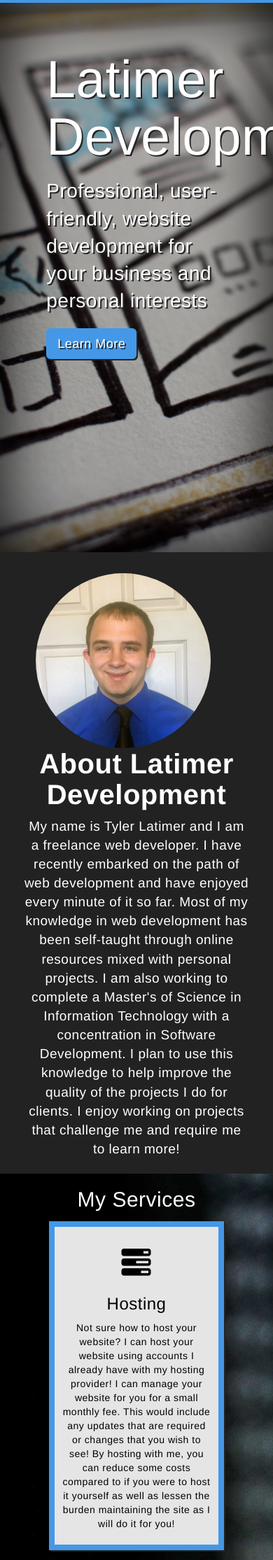
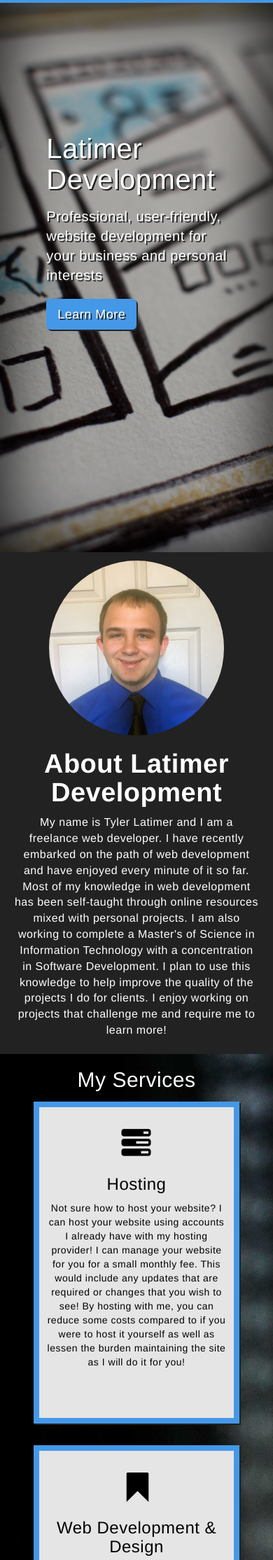
Before and after one commit to trlatimer/latimerdevelopment, a PHP site: page / in a window 390 px wide; the page is wider, and only the part inside the window is pictured. Shown: the part 46-2275 px from the top of that part at 70% size. Run offline with PHP 8.4, Linux system fonts and the light colour scheme.

Commit message:
Add media queries, fix cover text too high, fix footer
Add media queries for 650px and 1000px, fix cover text displaying too high on smaller screens, change footer from list to flexbox

```diff
--- a/includes/footer.php
+++ b/includes/footer.php
@@ -1,9 +1,15 @@
 <div class="footer">
-    <ul class="footerlist">
-        <li id="copyright">&copy; <?php echo date('Y') ?> Latimer Development</li>
-        <li id="phone">Phone: 208-553-6162</li>
-        <li id="email">Email: trlatimer95@gmail.com</li>
-    </ul>
+    <div class="footerGrid">
+        <div id="copyright" class="footerContent">
+            &copy; <?php echo date('Y') ?> Latimer Development
+        </div>
+        <div id="phone" class="footerContent">
+            Phone: 208-553-6162
+        </div>
+        <div id="email" class="footerContent">
+            Email: trlatimer95@gmail.com
+        </div>
+    </div>
 
 </div>
 
--- a/index.php
+++ b/index.php
@@ -13,17 +13,15 @@
     </div>
 </section>
 <section class="about" id="about">
-    <div class="container">
-        <div class="row">
-            <div class="col-sm-4" id="image">
-                <img src="images/ProfPicture1.jpg">
+        <div class="aboutGrid">
+            <div class="aboutImage">
+                <img src="images/ProfPicture1.jpg" alt="Picture of me">
             </div>
-            <div class="col-sm-8 aboutContent">
+            <div class="aboutContent">
                 <h2>About Latimer Development</h2>
                 <p>My name is Tyler Latimer and I am a freelance web developer. I have recently embarked on the path of web development and have enjoyed every minute of it so far. Most of my knowledge in web development has been self-taught through online resources mixed with personal projects. I am also working to complete a Master's of Science in Information Technology with a concentration in Software Development. I plan to use this knowledge to help improve the quality of the projects I do for clients. I enjoy working on projects that challenge me and require me to learn more!</p>
             </div>
         </div>
-    </div>
 </section>
 <section class="services">
     <h2>My Services</h2>
--- a/styles.css
+++ b/styles.css
@@ -77,7 +77,7 @@ nav.navbar-inverse {
     text-shadow: 2px 2px #232323;
     padding-left: 2vw;
     margin: 0 auto;
-    padding-top: 13%;
+    padding-top: 20vh;
     width: 70%;
     position: relative;
     z-index: 1;
@@ -108,28 +108,44 @@ nav.navbar-inverse {
      ABOUT SECTION STYLES
    =======================*/
 
-#image img {
-    margin-left: 10%;
-    margin-top: 5%;
+.about img {
     height: 250px;
     width: 250px;
     border-radius: 50%;
-    float: left;
 }
 
 .about {
     background: #222;
     background-size: cover;
     color: white;
-    font-size: 19px;
+    font-size: 16px;
+    text-align: left;
     height: 100%;
+    width: 100%;
     padding-top: 3%;
     padding-bottom: 3%;
 }
 
 .about h2 {
-    font-size: 40px;
+    font-size: 38px;
     font-weight: 600;
+}
+
+.aboutGrid {
+    display: flex;
+    flex-wrap: wrap;
+    width: 90%;
+    margin: 0 auto;
+}
+
+.aboutContent {
+    width: 650px;
+    margin: 0 auto;
+}
+
+.aboutImage {
+    margin: 0 auto;
+    width: 250px;
 }
 
 /* =======================
@@ -201,6 +217,7 @@ section.portfolio {
     margin: 0 auto;
     background: #e5e5e5;
     color: black;
+    min-width: 250px;
 }
 
 .portfolio figure img {
@@ -266,33 +283,75 @@ section.portfolio {
     padding: 0;
     color: white;
     margin-top: 8px;
+    text-align: center;
 }
 
-.footer ul li {
-    list-style-type: none;
-    display: inline-block;
+.footergrid {
+    width: 90%;
+    display: flex;
+    flex-wrap: wrap;
 }
 
-#phone {
-    margin-left: 48vw;
+.footerContent {
+    width: 300px;
+    display: inline;
+    margin: 0 auto;
+}
+
+#copyright {
+    float: left;
 }
 
 #email {
-    margin-left: 2vw;
+    float: right;
 }
 
 @media screen and (max-width: 1000px){
-    #image {
-        width: 100%;
-        margin: 0 auto;
+    .cover-text h1 {
+        font-size: 60px;
     }
 
-    .aboutContent {
-        width: 90%;
-        text-align: center;
-        margin: 0 auto;
+    .cover-text p {
+        font-size: 20px;
     }
 
+    .about {
+        text-align: center;
+    }
 
+    .portfolio figure {
+        margin-top: 30px;
+    }
 
+    .contactContainer {
+        width: 90%;
+    }
+
+    .footerContent {
+        float: none;
+        margin: 0 auto;
+        width: 250px;
+    }
 }
+
+@media screen and (max-width: 650px){
+    .cover-text h1 {
+        font-size: 40px;
+    }
+
+    .cover-text h2 {
+        font-size: 15px;
+    }
+
+    .box {
+        width: 94%;
+    }
+
+    .portfolio figure {
+        width: 94%;
+    }
+
+    .footerContent {
+        width: 100%;
+    }
+}
```
